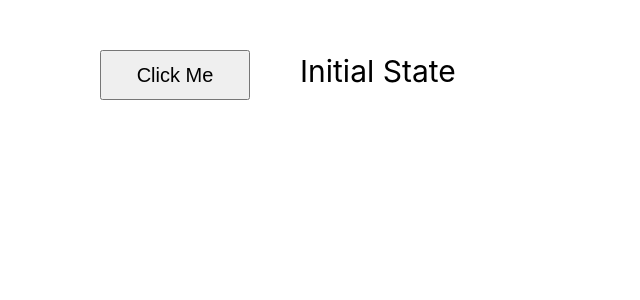
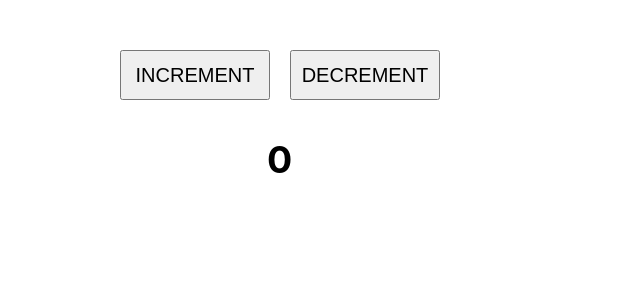
Before and after one commit to chlzslvdr/React-Basics, a React (Create React App) app: page / in a window 1280 px wide. Shown: the top 300 px of the page, without its empty margins (0-640 px from the left). Built offline with nearby package versions, Linux system fonts and the light colour scheme.

Commit message:
Component Life Cycles

```diff
--- a/src/App.jsx
+++ b/src/App.jsx
@@ -1,31 +1,10 @@
 import React from 'react';
 import './App.scss';
+import Test from './Test';
 
 class App extends React.Component {
-  constructor(props) {
-    super(props);
-    this.state = {
-      name: 'Initial State',
-    };
-
-    this.handleClick = this.handleClick.bind(this);
-  }
-
-  handleClick() {
-    this.setState({
-      name: 'New State !!!',
-    });
-  }
-
   render() {
-    return (
-      <div className='test-app'>
-        <button onClick={this.handleClick} className='click-btn'>
-          Click Me
-        </button>
-        <span className='name'>{this.state.name}</span>
-      </div>
-    );
+    return <Test />;
   }
 }
 
--- a/src/App.scss
+++ b/src/App.scss
@@ -6,11 +6,12 @@
     width: 150px;
     height: 50px;
     font-size: 20px;
+    margin-left: 20px;
   }
 
-  .name {
-    margin-left: 50px;
-    font-size: 30px;
-    font-size: 30px;
+  .number {
+    margin-left: 167px;
+    margin-top: 35px;
+    font-size: 32px;
   }
 }
--- /dev/null
+++ b/src/Item.jsx
@@ -0,0 +1,37 @@
+import React from 'react';
+
+class Item extends React.Component {
+  componentDidMount() {
+    console.log('Component DID MOUNT!');
+  }
+
+  componentWillReceiveProps(newProps) {
+    console.log('Component WILL RECIEVE PROPS!');
+  }
+
+  shouldComponentUpdate(newProps, newState) {
+    return true;
+  }
+
+  componentWillUpdate(nextProps, nextState) {
+    console.log('Component WILL UPDATE!');
+  }
+
+  componentDidUpdate(prevProps, prevState) {
+    console.log('Component DID UPDATE!');
+  }
+
+  componentWillUnmount() {
+    console.log('Component WILL UNMOUNT!');
+  }
+
+  render() {
+    return (
+      <div className='number'>
+        <h3>{this.props.myNumber}</h3>
+      </div>
+    );
+  }
+}
+
+export default Item;
--- /dev/null
+++ b/src/Test.jsx
@@ -0,0 +1,39 @@
+import React from 'react';
+import Item from './Item';
+
+class Test extends React.Component {
+  constructor(props) {
+    super(props);
+
+    this.state = {
+      data: 0,
+    };
+
+    this.incrementNumber = this.incrementNumber.bind(this);
+    this.decrementNumber = this.decrementNumber.bind(this);
+  }
+
+  incrementNumber() {
+    this.setState({ data: this.state.data + 1 });
+  }
+
+  decrementNumber() {
+    this.setState({ data: this.state.data - 1 });
+  }
+
+  render() {
+    return (
+      <div className='test-app'>
+        <button className='click-btn' onClick={this.incrementNumber}>
+          INCREMENT
+        </button>
+        <button className='click-btn' onClick={this.decrementNumber}>
+          DECREMENT
+        </button>
+        <Item className='item' myNumber={this.state.data}></Item>
+      </div>
+    );
+  }
+}
+
+export default Test;
--- a/src/index.js
+++ b/src/index.js
@@ -6,4 +6,8 @@ import * as serviceWorker from './serviceWorker';
 
 ReactDOM.render(<App />, document.getElementById('root'));
 
+setTimeout(() => {
+  ReactDOM.unmountComponentAtNode(document.getElementById('root'));
+}, 12000);
+
 serviceWorker.unregister();
```
